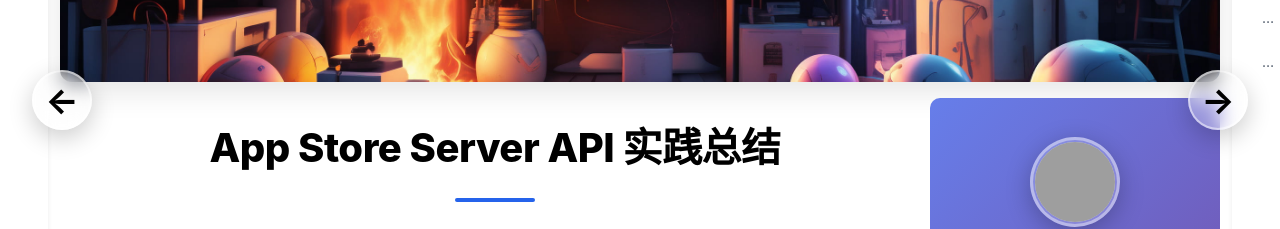
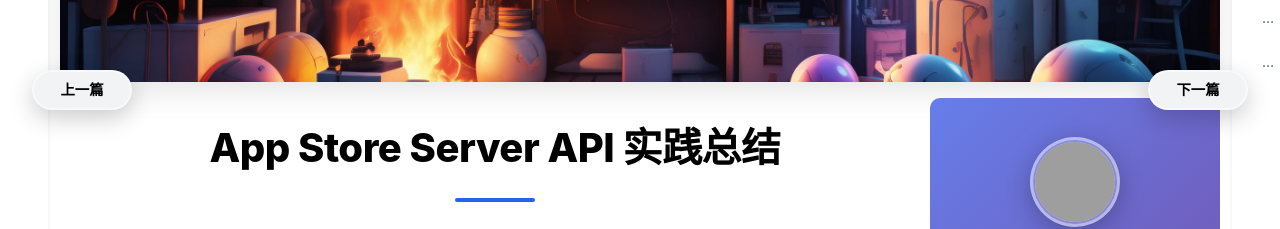
Before and after one commit to raylin666/myblog, a Vue app: page /article/1 in a window 1280 px wide. Shown: the part 330-559 px from the top of the page. Built offline with nearby package versions, Linux system fonts and the light colour scheme; grey boxes are pictures that could not be loaded; some icons are missing.

Commit message:
fix: 上一篇下一篇优化

```diff
--- a/src/views/article/info.vue
+++ b/src/views/article/info.vue
@@ -53,7 +53,7 @@
                 @click="navigateTo(prevArticle.id)"
                 class="fixed-nav-button prev"
             >
-                <span class="nav-arrow">←</span>
+                <span class="nav-text">上一篇</span>
             </a-button>
         </a-tooltip>
 
@@ -63,7 +63,7 @@
                 @click="navigateTo(nextArticle.id)"
                 class="fixed-nav-button next"
             >
-                <span class="nav-arrow">→</span>
+                <span class="nav-text">下一篇</span>
             </a-button>
         </a-tooltip>
     </div>
@@ -189,11 +189,10 @@
 
 .fixed-nav-button {
     position: relative;
-    width: 60px;
-    height: 60px;
-    padding: 0;
-    border-radius: 50%;
-    background: rgba(255, 255, 255, 0.3); /* 降低透明度 */
+    min-width: 100px;
+    height: 40px;
+    padding: 0 15px;
+    border-radius: 20px;
     backdrop-filter: blur(10px);
     color: var(--text-color);
     font-weight: bold;
@@ -204,6 +203,9 @@
     box-shadow: 0 8px 24px rgba(0, 0, 0, 0.2);
     z-index: 1001; /* 提高z-index确保按钮在上层 */
     pointer-events: auto;
+    display: flex;
+    align-items: center;
+    justify-content: center;
 }
 
 .fixed-nav-button::before {
@@ -213,7 +215,7 @@
     left: 0;
     width: 100%;
     height: 100%;
-    background: linear-gradient(135deg, var(--gradient-base-0), var(--gradient-base-1));
+    background-color: #232324;
     opacity: 0;
     transition: opacity 0.4s ease;
     z-index: -1;
@@ -224,19 +226,17 @@
 }
 
 .fixed-nav-button:hover {
-    transform: translateY(-3px) scale(1.1);
+    transform: translateY(-3px);
     color: white;
     box-shadow: 0 10px 20px rgba(0, 0, 0, 0.3);
 }
 
-.nav-arrow {
-    font-size: 2.2rem;
-    line-height: 60px;
+.nav-text {
+    font-size: 0.9rem;
+    white-space: nowrap;
+    overflow: hidden;
+    text-overflow: ellipsis;
+    max-width: 150px;
     transition: transform 0.3s ease;
 }
-
-.fixed-nav-button:hover .nav-arrow {
-    transform: scale(1.1);
-}
-
 </style>
```
